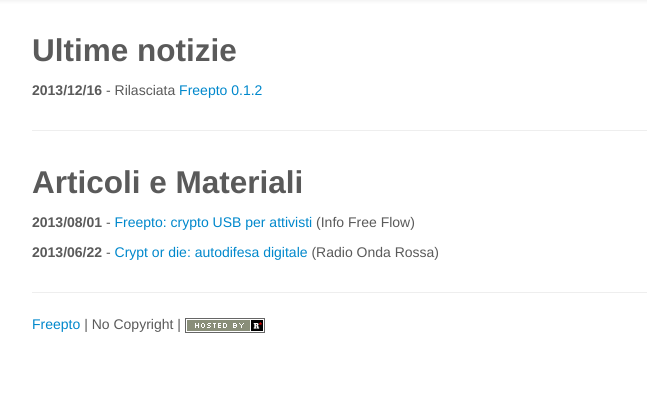
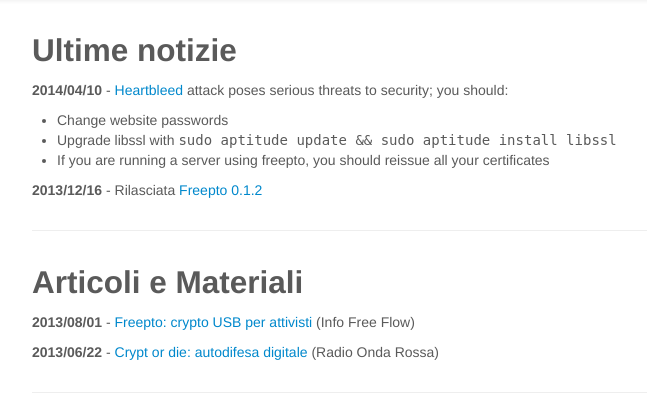
Before and after one commit to psylocibe/freepto-web, a Flask app: page /it/news/ in a window 1280 px wide. Shown: the part 42-459 px from the top of the page, without its empty margins (23-670 px from the left). Run offline with Flask 2, Linux system fonts and the light colour scheme; some libraries are stand-ins or nearby versions.

Commit message:
HeartBleed advisory

```diff
--- a/templates/it/news.html
+++ b/templates/it/news.html
@@ -4,6 +4,15 @@
 <div class="row">
     <div class="span12">
         <h2>Ultime notizie</h2>
+        <p><strong>2014/04/10</strong> - <a href="http://heartbleed.com">
+          Heartbleed</a> attack poses serious
+        threats to security; you should:
+        <ul>
+          <li>Change website passwords</li>
+          <li>Upgrade libssl with <tt>sudo aptitude update && sudo aptitude install libssl</tt></li>
+          <li>If you are running a server using freepto, you should reissue all your certificates</li>
+        </ul>
+        </p>
         <p><strong>2013/12/16</strong> - Rilasciata <a href="/it/download">Freepto 0.1.2</a></p>
     </div>
 </div>
```
